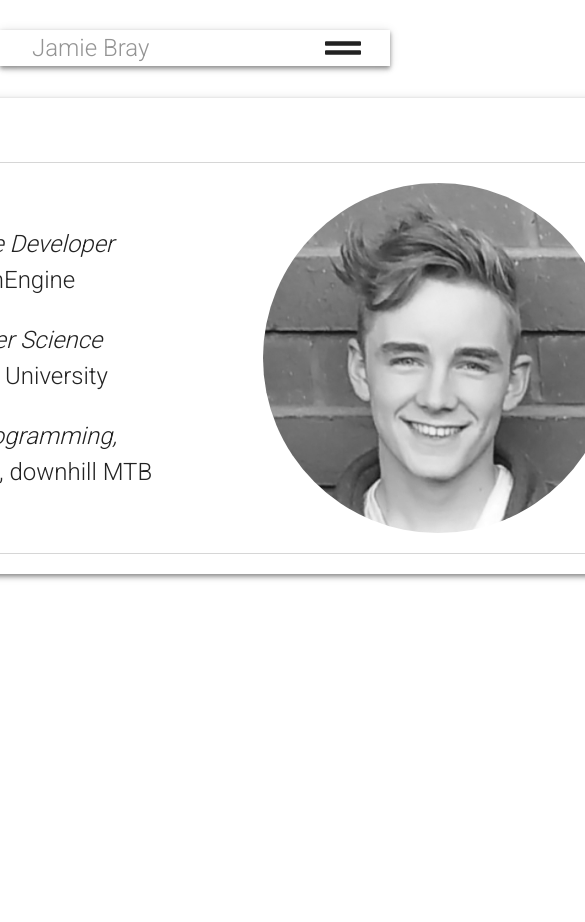
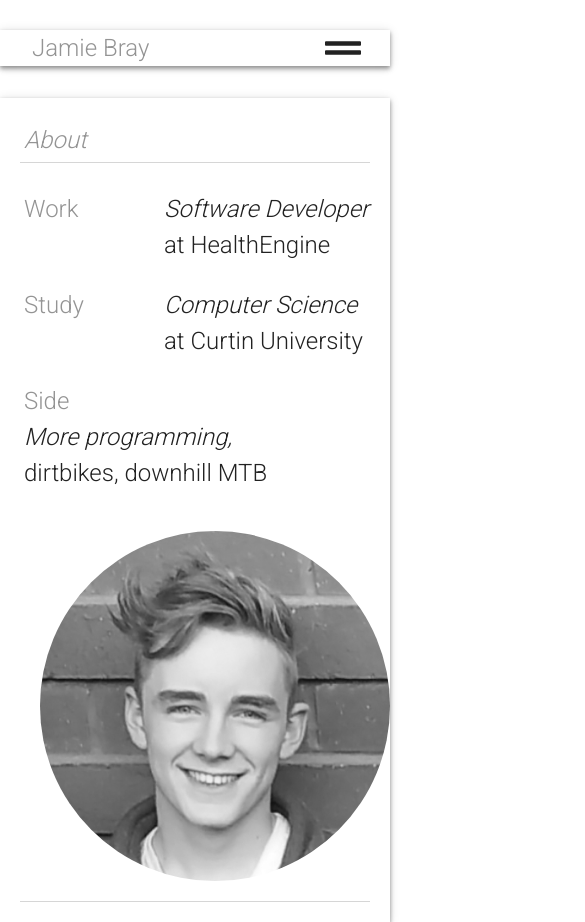
Before and after one commit to Jumbub/jamiebray-ui, a React (Create React App) app: page / in a window 390 px wide. Shown: the top 922 px of the page, 585 px wide, since content can reach past the window. Before the commit the page ends 844 px from the top, so only its background shows below. Built offline with nearby package versions, Linux system fonts and the light colour scheme.

Commit message:
Fixed mobile unfriendly width

```diff
--- a/src/components/App/App.module.scss
+++ b/src/components/App/App.module.scss
@@ -12,6 +12,6 @@
   perspective: 1000;
   -webkit-perspective: 1000;
   margin-top: 32px;
-  width: $content-card-max-width;
+  width: 100%;
   max-width: $content-card-max-width;
 }
```
